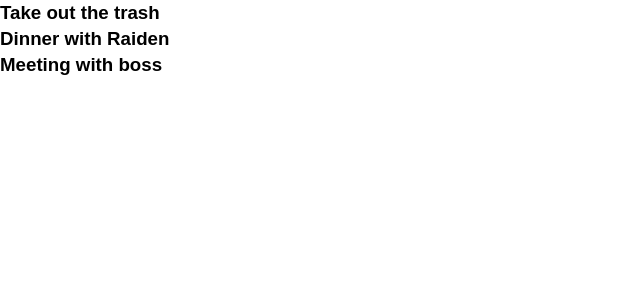
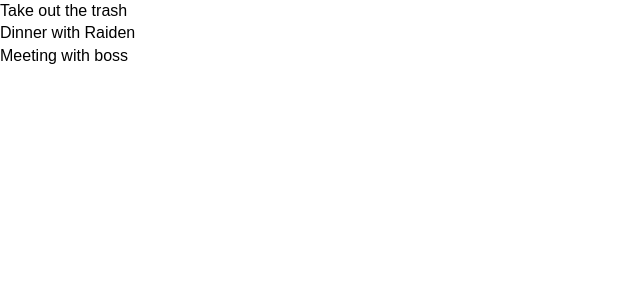
Before and after one commit to ElisaElshamy/todo, a React (Create React App) app: page / in a window 1280 px wide. Shown: the top 300 px of the page, without its empty margins (0-640 px from the left). Built offline with nearby package versions, Linux system fonts and the light colour scheme.

Commit message:
Added TodoItem component and passing todo state variable as a prop from the Todos Component

```diff
--- /dev/null
+++ b/src/components/TodoItem.js
@@ -0,0 +1,7 @@
+import React from "react";
+
+function TodoItem(props) {
+  return <div>{props.todo.title}</div>;
+}
+
+export default TodoItem;
--- a/src/components/Todos.js
+++ b/src/components/Todos.js
@@ -1,4 +1,5 @@
 import React, { useState } from "react";
+import TodoItem from "./TodoItem";
 
 function Todos() {
   const todolist = [
@@ -19,7 +20,7 @@ function Todos() {
     },
   ];
   const [todos, setTodos] = useState(todolist);
-  return todos.map((todo) => <h3>{todo.title}</h3>);
+  return todos.map((todo) => <TodoItem todo={todo} />);
 }
 
 export default Todos;
```
